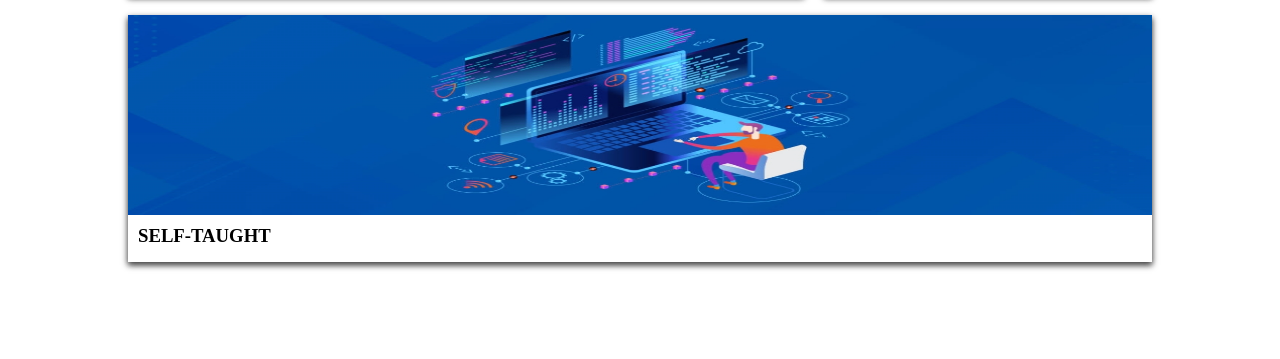
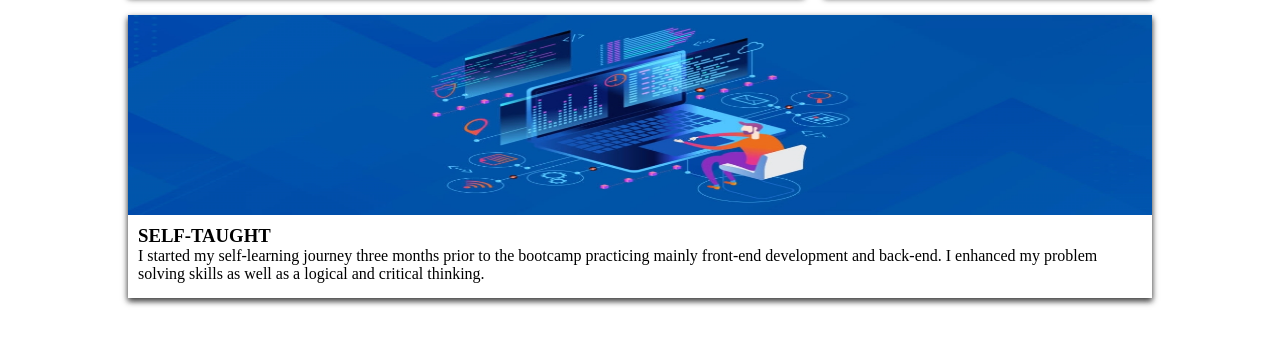
Before and after one commit to ZohdeWtamimi/portfolio, a plain HTML site: page index.html in a window 1280 px wide. Shown: the part 1243-1602 px from the top of the page. Drawn offline with Linux system fonts and the light colour scheme.

Commit message:
new port

```diff
--- a/index.html
+++ b/index.html
@@ -96,7 +96,7 @@
                         <img class="colImg " src="./imgs/selfcodingthuogh.jpg" alt="universty">
                         <div class="cardText">
                             <h3>SELF-TAUGHT</h3>
-                            <p></p>
+                            <p>I started my self-learning journey three months prior to the bootcamp practicing mainly front-end development and back-end. I enhanced my problem solving skills as well as a logical and critical thinking.</p>
                         </div>
                     </div>
                 </div>
```
